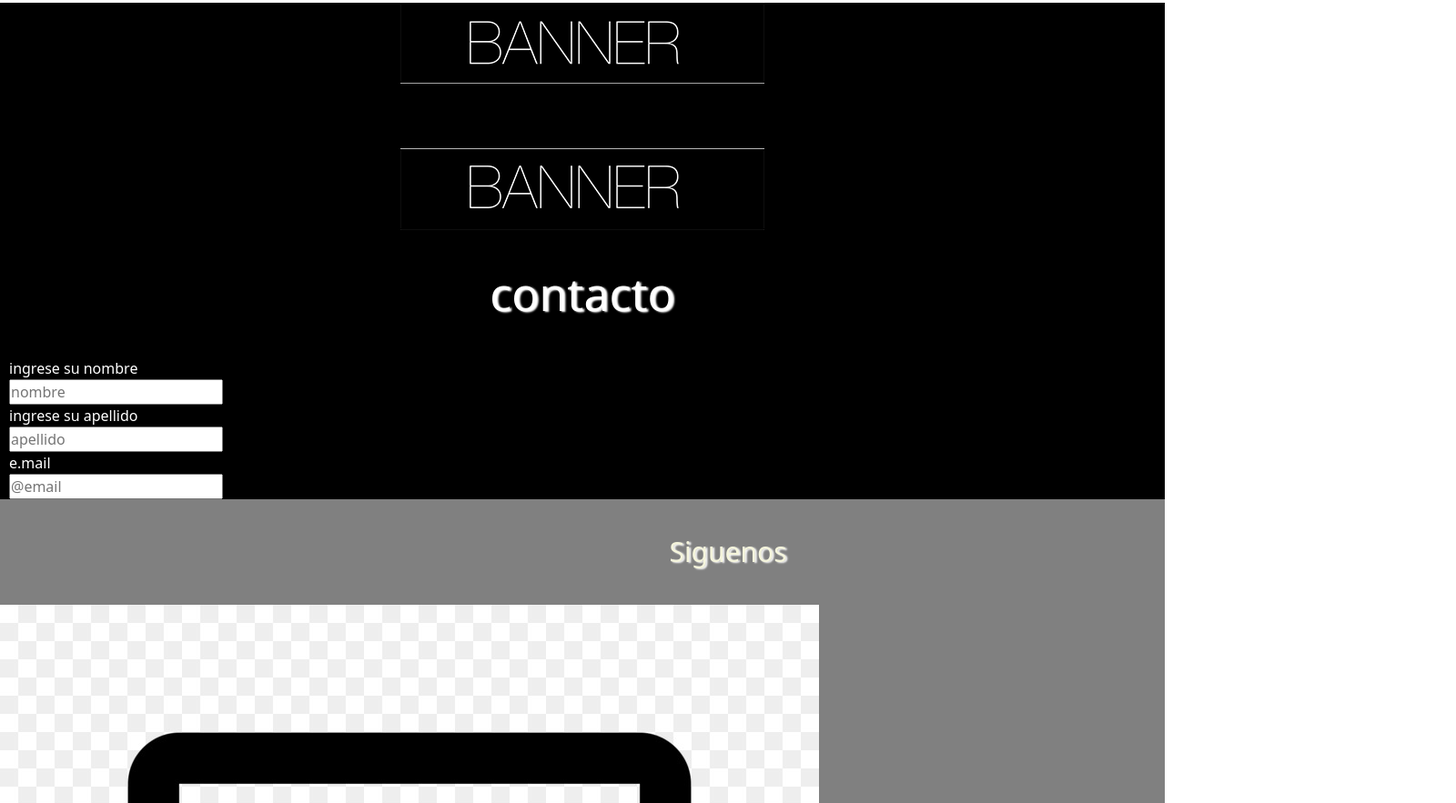
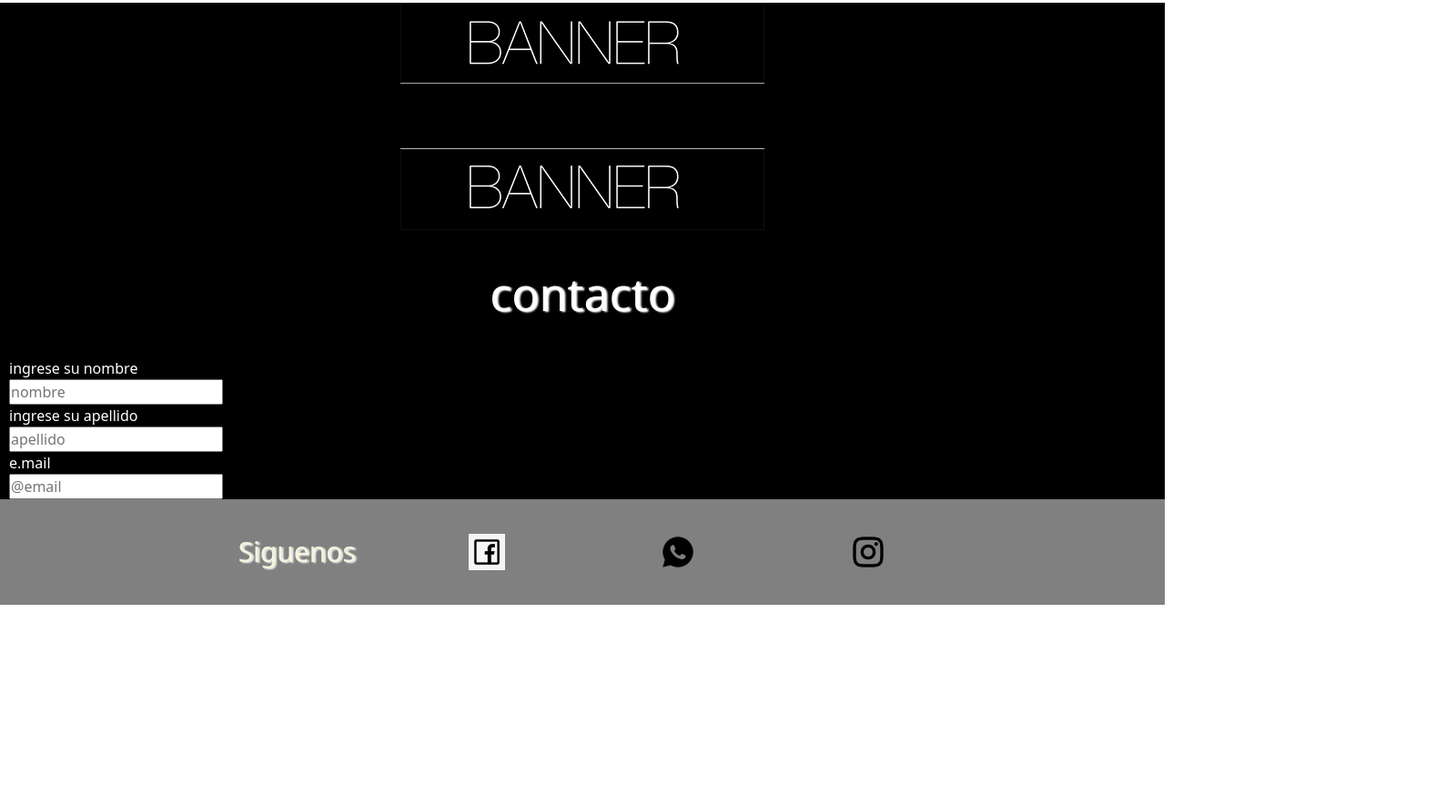
Before and after one commit to simoneitor1/proyecto-tienda, a plain HTML site: page pages/contacto.html in a window 1280 px wide. Shown: the part 217-1100 px from the top of the page at 91% size, 1600 px wide, since content can reach past the window. After the commit the page ends 882 px from the top, so only its background shows below. Drawn offline with nearby package versions, Linux system fonts and the light colour scheme; a web font is replaced by a local one.

Commit message:
cambios en el footer

```diff
--- a/pages/contacto.html
+++ b/pages/contacto.html
@@ -92,7 +92,7 @@
 
     <footer>
 
-      <div class="redes">
+      <div class="redes-grid">
         <h3>Siguenos</h3>
         <a href="https://www.facebook.com/" target="_blank"><img src="./../img/kisspng-facebook-comp6.jpg" alt="logo-facebook"></a>
 
```
Also changed, not shown: pages/nosotros.html (+1 -1 lines), pages/servicios.html (+1 -1 lines), pages/trabajos.html (+1 -1 lines).
